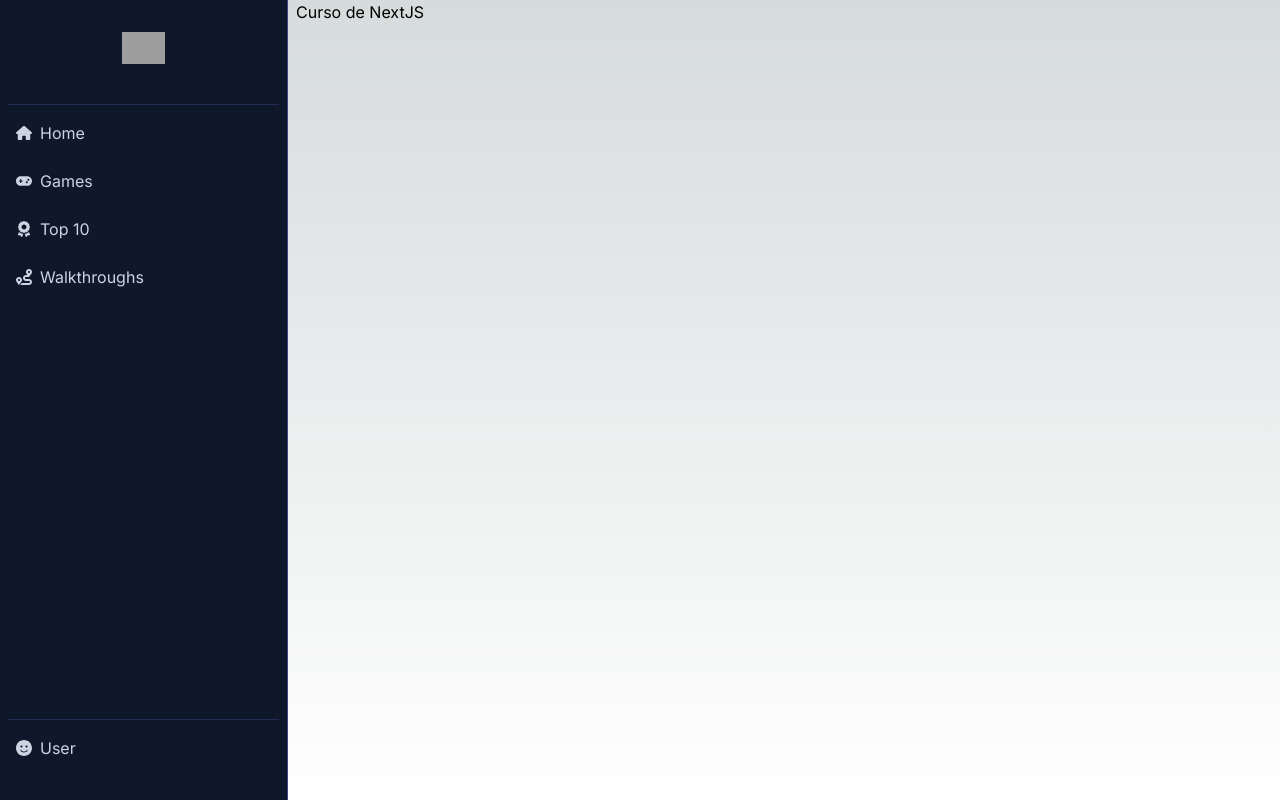
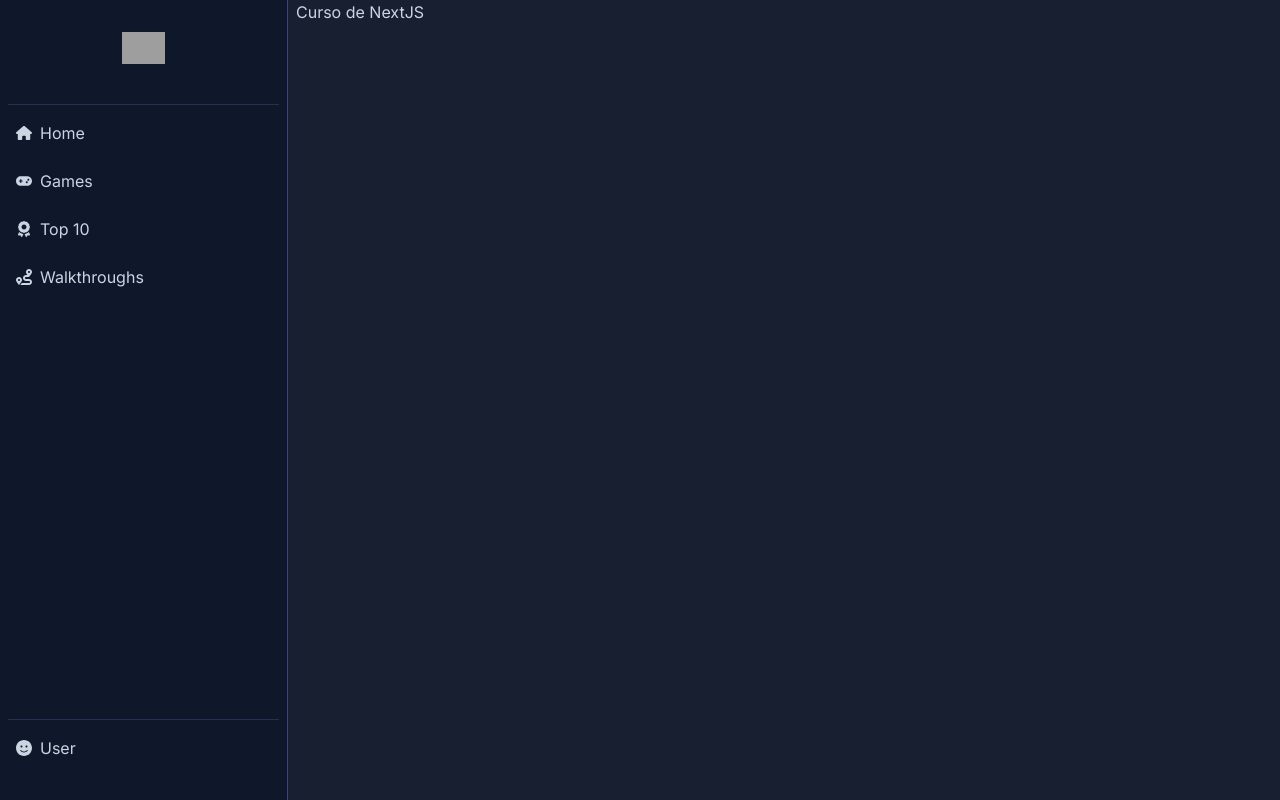
Before and after one commit to Dagostini01/game-next, a Next.js app: page / in a window 1280 px wide. Built offline with nearby package versions, Linux system fonts and the light colour scheme; grey boxes are pictures that could not be loaded.

Commit message:
tailwindo nova cor

```diff
--- a/src/app/globals.css
+++ b/src/app/globals.css
@@ -2,32 +2,8 @@
 @tailwind components;
 @tailwind utilities;
 
-:root {
-  --foreground-rgb: 0, 0, 0;
-  --background-start-rgb: 214, 219, 220;
-  --background-end-rgb: 255, 255, 255;
+@layer base {
+    :root {
+        --color-slate-890: 24 31 48;
+    }
 }
-
-@media (prefers-color-scheme: dark) {
-  :root {
-    --foreground-rgb: 255, 255, 255;
-    --background-start-rgb: 0, 0, 0;
-    --background-end-rgb: 0, 0, 0;
-  }
-}
-
-body {
-  color: rgb(var(--foreground-rgb));
-  background: linear-gradient(
-      to bottom,
-      transparent,
-      rgb(var(--background-end-rgb))
-    )
-    rgb(var(--background-start-rgb));
-}
-
-@layer utilities {
-  .text-balance {
-    text-wrap: balance;
-  }
-}
--- a/src/app/layout.tsx
+++ b/src/app/layout.tsx
@@ -2,6 +2,7 @@
 import { Inter } from "next/font/google";
 import "./globals.css";
 import {Navbar} from "@/components";
+import { cn } from "@/helpers/cn";
 
 const inter = Inter({ subsets: ["latin"] });
 
@@ -17,7 +18,7 @@
 }>) {
   return (
     <html lang="en">
-      <body className={`${inter.className} flex gap-2`}>
+      <body className={cn("flex gap-2 bg-slate-890 text-slate-300", inter.className)}>
         <Navbar/>
         {children}
       </body>
--- a/tailwind.config.ts
+++ b/tailwind.config.ts
@@ -8,7 +8,9 @@
   ],
   theme: {
     extend: {
-
+      colors: {
+        "slate-890": "rgb(var(--color-slate-890) / <alpha-value>)",
+      },
     },
   },
   plugins: [],
```
